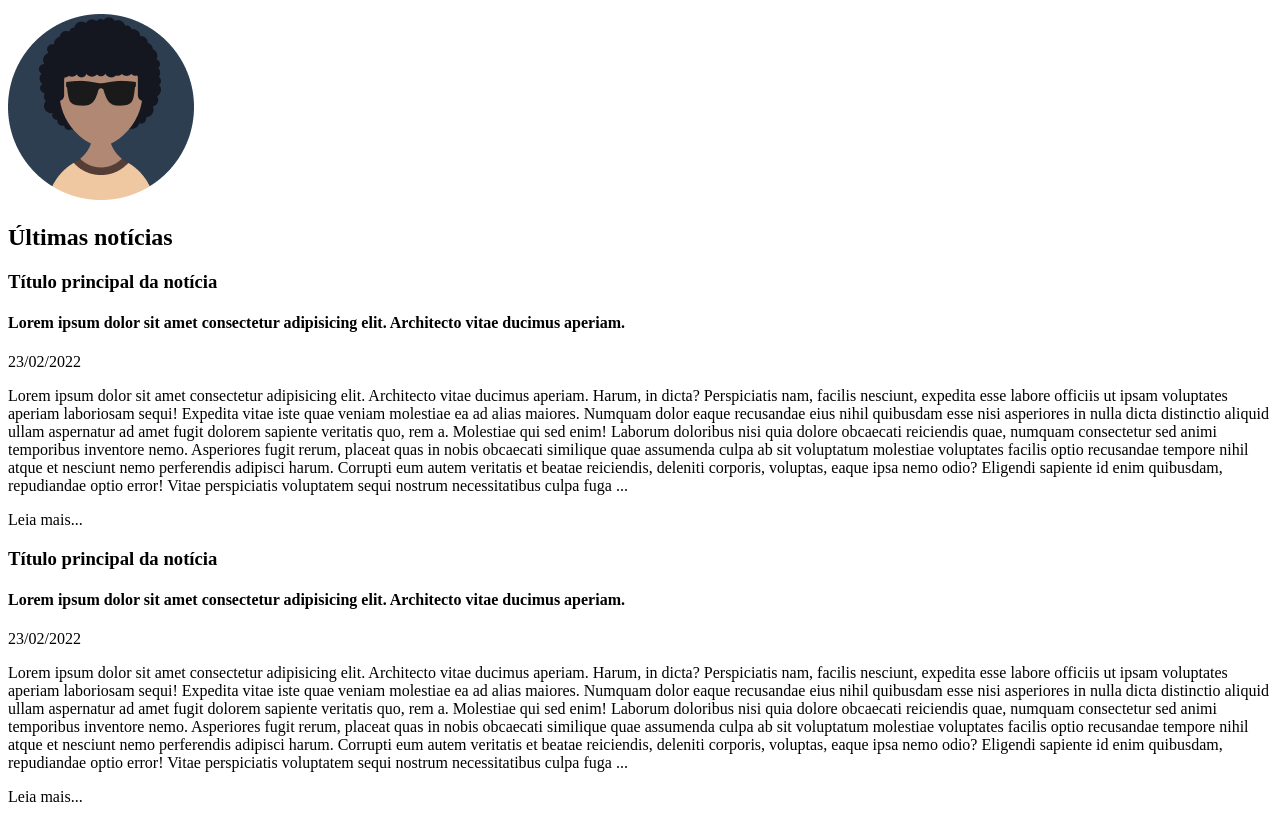
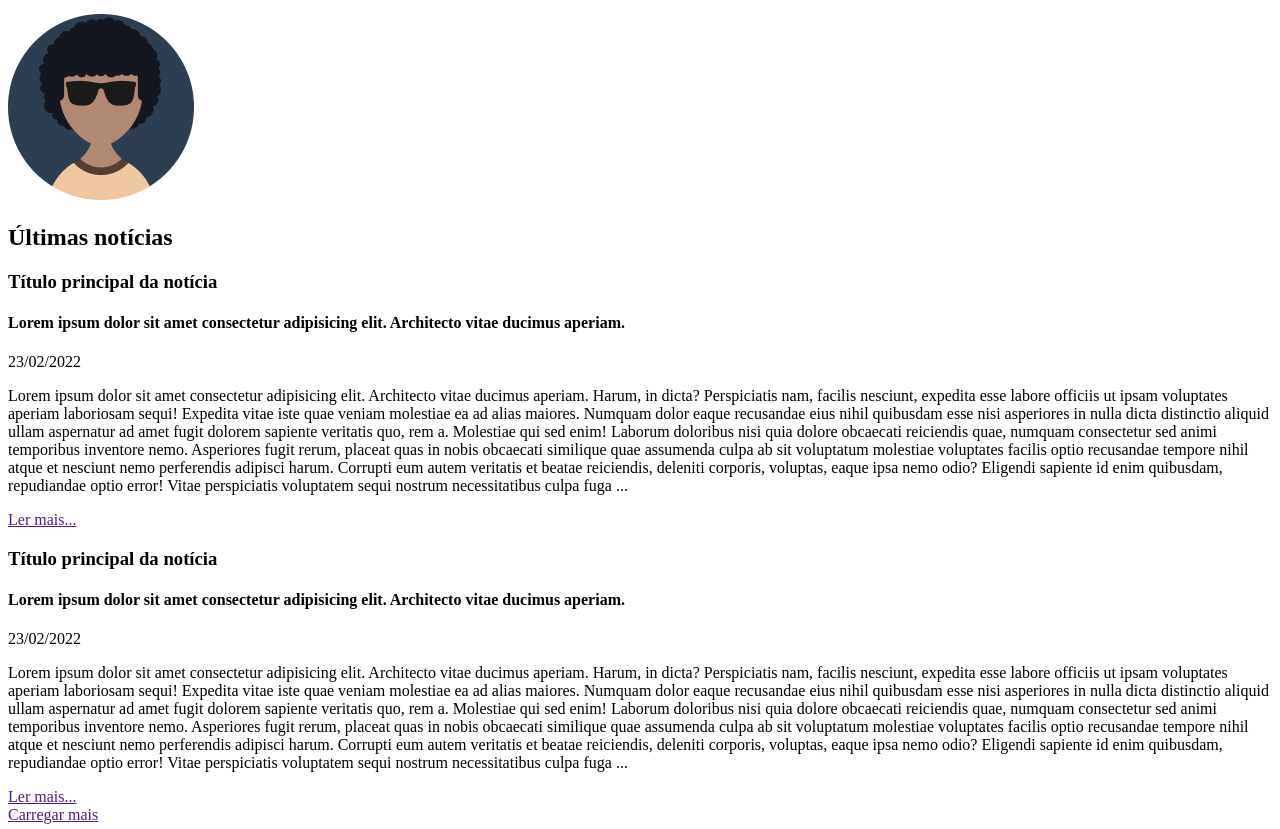
Before and after one commit to douglasfabiano1/desafiohtml, a plain HTML site: page index.html in a window 1280 px wide. Shown: the part 123-952 px from the top of the page. Drawn offline with Linux system fonts and the light colour scheme.

Commit message:
Adicionado link ao Ler mais... e adicionado o link Carregar mais

```diff
--- a/index.html
+++ b/index.html
@@ -49,7 +49,7 @@
             Vitae perspiciatis voluptatem sequi nostrum necessitatibus culpa
             fuga ...
           </p>
-          <div><p>Leia mais...</p></div>
+          <div><a href="">Ler mais...</a></div>
         </div>
 
         <div>
@@ -78,8 +78,9 @@
             Vitae perspiciatis voluptatem sequi nostrum necessitatibus culpa
             fuga ...
           </p>
-          <div><p>Leia mais...</p></div>
+          <div><a href="">Ler mais...</a></div>
         </div>
+       <div><a href="">Carregar mais</a></div>
       </section>
 
       <section id="games">
```
